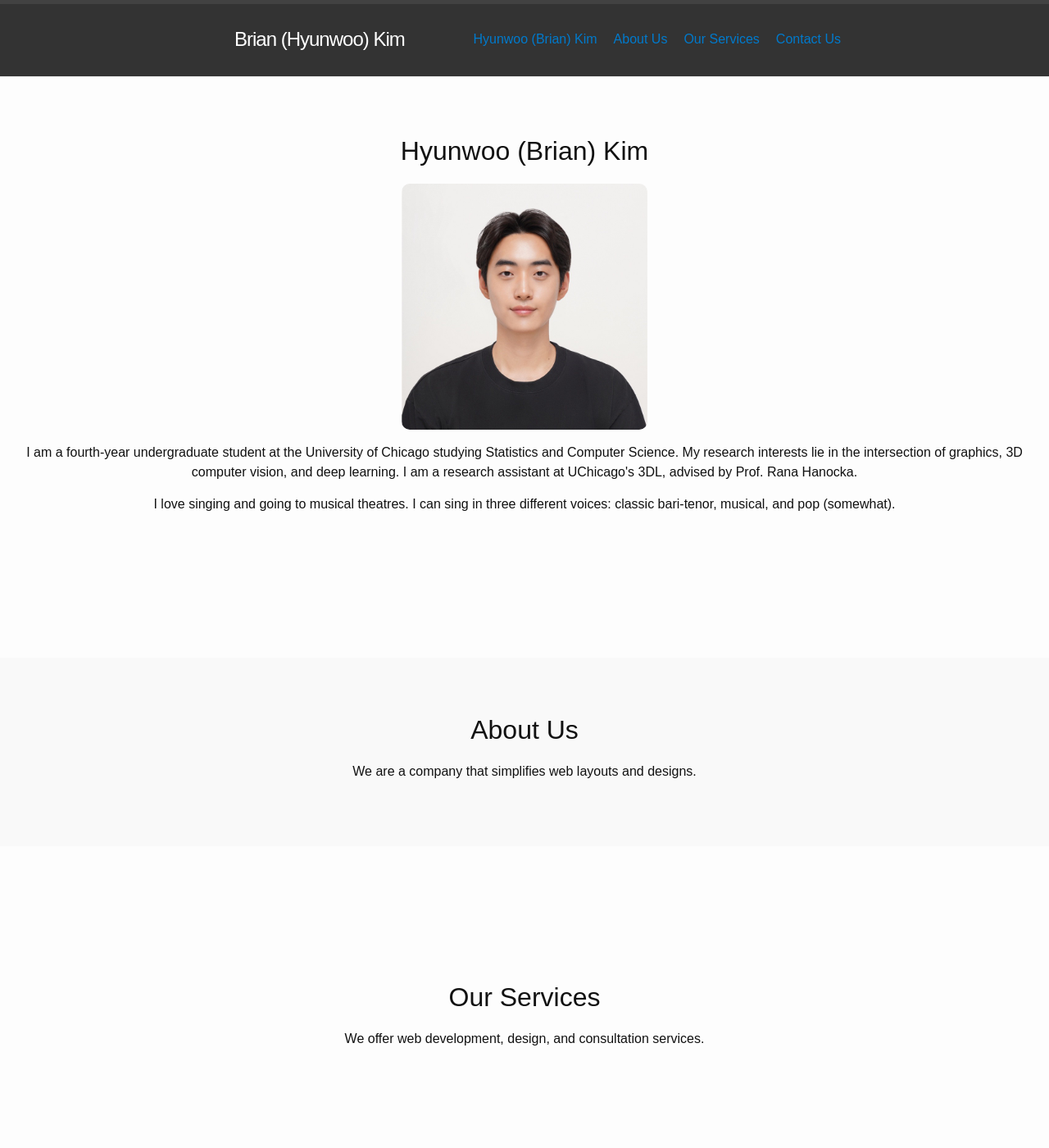
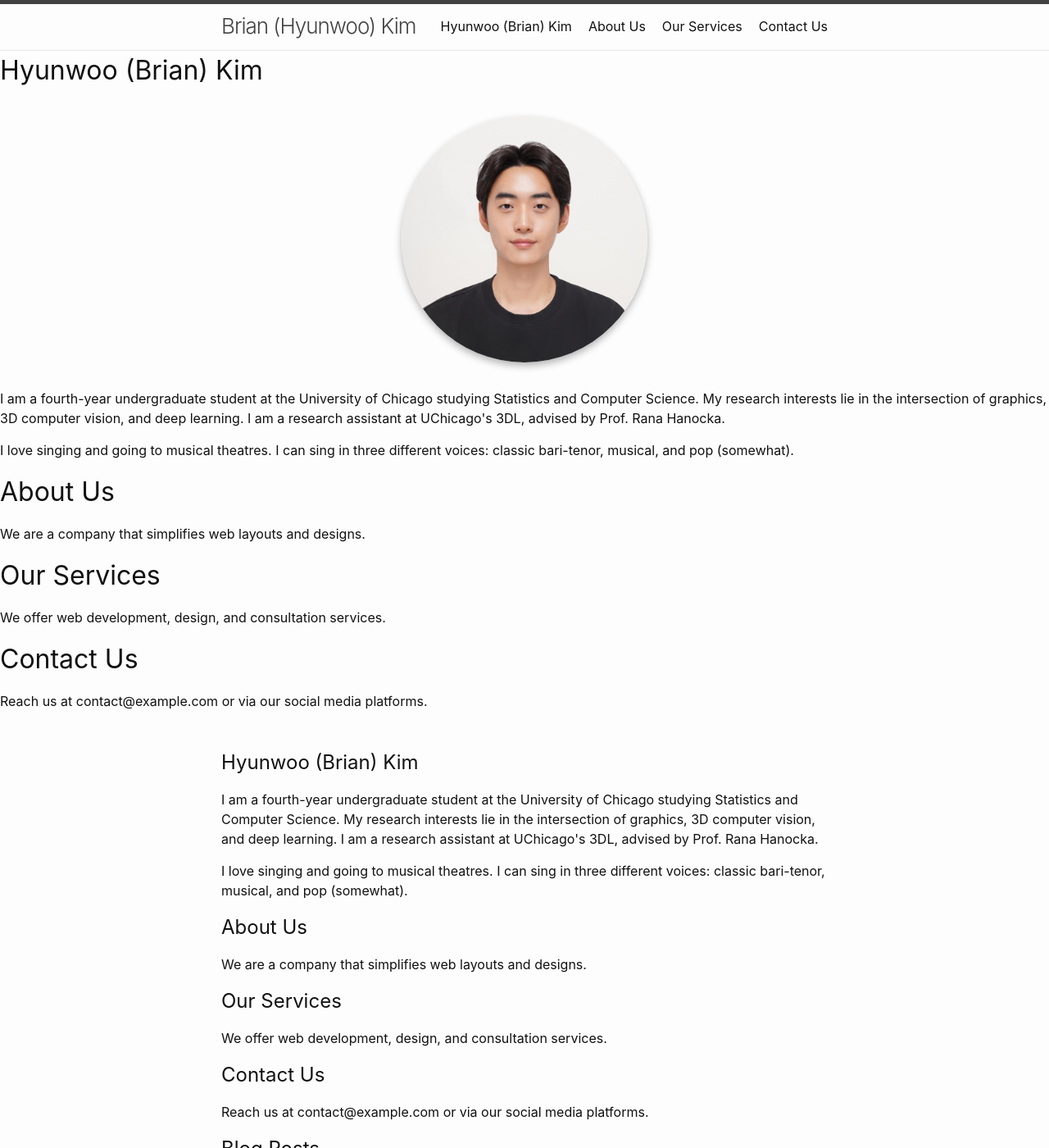
Before and after one commit to hywkim-brian/site, a Jekyll site: the page built from index.md, in a window 1280 px wide and 1400 px high. Shown: the whole window at 82% size. Built offline with Jekyll 4.4.1, drawn with Linux system fonts in a browser that asks for light colours.

Commit message:
customize

```diff
--- a/_includes/header.html
+++ b/_includes/header.html
@@ -5,52 +5,13 @@
   <meta name="viewport" content="width=device-width, initial-scale=1.0">
   <title>{{ site.title }}</title>
   <style>
-    body {
-      margin: 0;
-      font-family: Arial, sans-serif;
-    }
-
-    .site-header {
-      background-color: #333;
-      color: #fff;
-      padding: 1rem;
-      position: fixed;
-      width: 100%;
-      top: 0;
-      z-index: 1000;
-    }
-
-    .site-title {
-      font-size: 1.5rem;
-      color: #fff;
-      text-decoration: none;
-    }
-
-    .site-nav .page-link {
-      color: #007acc;
-      text-decoration: none;
-    }
-
-    .site-nav .page-link:hover {
-      text-decoration: underline;
-    }
-
-    .section {
-      padding: 4rem 1rem;
-      margin-top: 6rem;
-      text-align: center;
-    }
-
-    .section:nth-child(even) {
-      background-color: #f9f9f9;
-    }
-
     .section-image img {
       display: block;
-      margin: 1rem auto;
-      max-width: 300px;
-      height: auto;
-      border-radius: 10px;
+      margin: 2rem auto;
+      max-width: 300px; /* Adjust image size */
+      height: auto; /* Maintain aspect ratio */
+      border-radius: 80%; /* Make the image circular */
+      box-shadow: 0px 4px 10px rgba(0, 0, 0, 0.3); /* Optional: Add shadow */
     }
   </style>
 </head>
@@ -58,9 +19,10 @@
   <!-- Header -->
   <header class="site-header">
     <div class="wrapper">
-      <a class="site-title" href="{{ "/" | relative_url }}">{{ site.title }}</a>
+      <a class="site-title" rel="author" href="{{ "/" | relative_url }}">{{ site.title }}</a>
       <nav class="site-nav">
         <div class="trigger">
+          <!-- Dynamic Section Links -->
           {%- for section in site.sections -%}
             <a class="page-link" href="#{{ section.id }}">{{ section.title }}</a>
           {%- endfor -%}
@@ -71,6 +33,7 @@
 
   <!-- Main Content -->
   <main class="home">
+    <!-- Render Each Section Once -->
     {%- for section in site.sections -%}
     <div id="{{ section.id }}" class="section">
       <h1>{{ section.title }}</h1>
```
